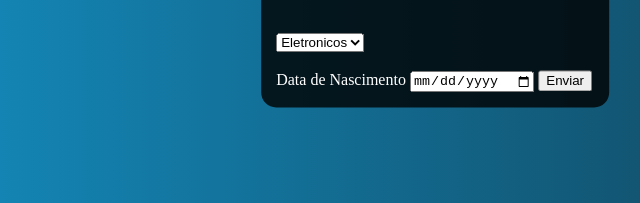
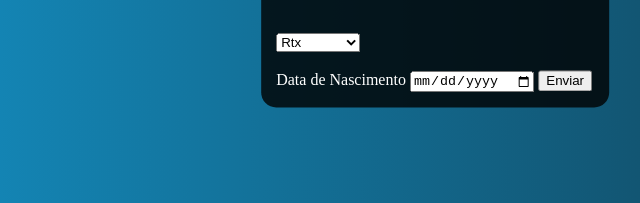
Before and after one commit to V1ct0r640/Primeiro-site, a plain HTML site: page docs/formulario.html in a window 1280 px wide. Shown: the part 448-651 px from the top of the page, 205-845 px from the left. Drawn offline with Linux system fonts and the light colour scheme.

Commit message:
atualizado formulario

```diff
--- a/docs/formulario.html
+++ b/docs/formulario.html
@@ -82,14 +82,14 @@
       </div>
       <br><br>
       <select name="categorias" id="categorias">
-        <option value="rtx">Eletronicos</option>
-        <option value="teclado">Eletronicos</option>
-        <option value="gta">Jogos</option>
-        <option value="black">Jogos</option>
-        <option value="superman">Cinema</option>
-        <option value="deadpool">Cinema</option>
-        <option value="ps5">Consoles</option>
-        <option value="xbox">Consoles</option>
+        <option value="rtx">Rtx</option>
+        <option value="teclado">Teclado</option>
+        <option value="gta">Gta VI</option>
+        <option value="black">Black</option>
+        <option value="superman">Superman</option>
+        <option value="deadpool">Deadpool</option>
+        <option value="ps5">Ps5</option>
+        <option value="xbox">Xbox</option>
     </select>
       <br><br>
       <label for="data">Data de Nascimento</label>
```
